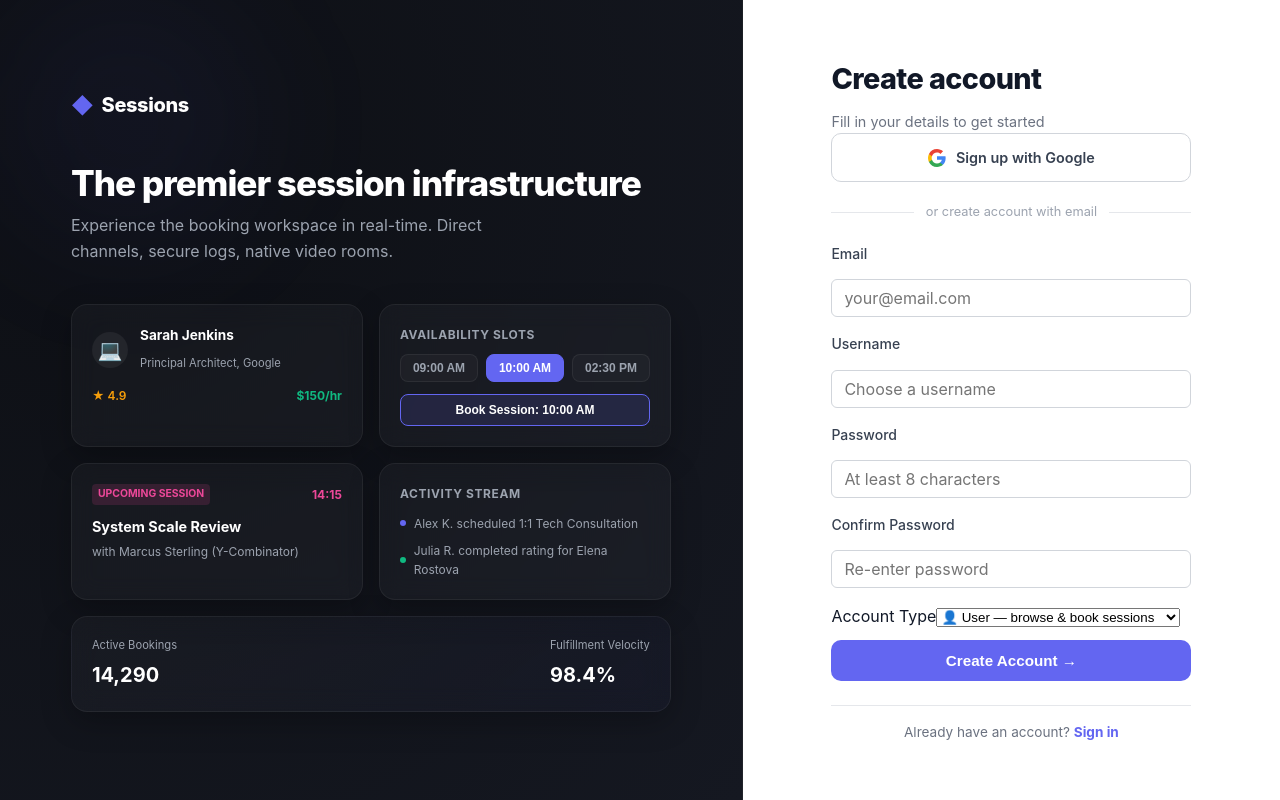
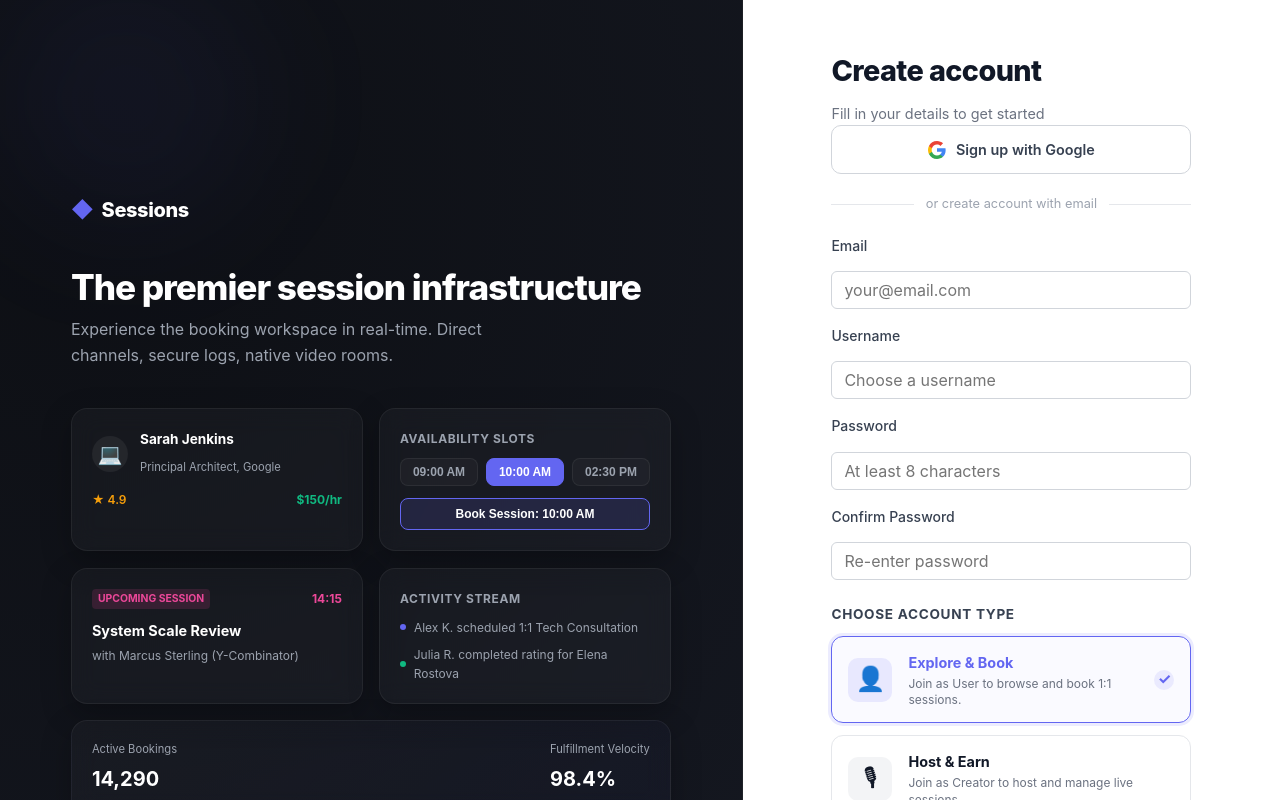
Before and after one commit to vedant-hirani/session-management-front, a React (Vite) app: page /register in a window 1280 px wide. Shown: the top 800 px of the page. Built offline with nearby package versions, Linux system fonts and the light colour scheme; no server answers.

Commit message:
design: replace account type dropdown selector with premium selection cards during signup

```diff
--- a/src/features/auth/pages/LoginPage.css
+++ b/src/features/auth/pages/LoginPage.css
@@ -405,6 +405,109 @@
   text-decoration: none;
 }
 
+/* Custom Role Selection Cards */
+.role-select-wrapper {
+  margin: 24px 0;
+}
+
+.role-select-label {
+  display: block;
+  font-size: 0.85rem;
+  font-weight: 700;
+  color: #374151;
+  margin-bottom: 10px;
+  text-transform: uppercase;
+  letter-spacing: 0.05em;
+}
+
+.role-cards-container {
+  display: flex;
+  flex-direction: column;
+  gap: 12px;
+}
+
+.role-card-v2 {
+  display: flex;
+  align-items: center;
+  gap: 16px;
+  padding: 14px 16px;
+  border: 1.5px solid #e5e7eb;
+  border-radius: 12px;
+  cursor: pointer;
+  position: relative;
+  transition: all 0.2s cubic-bezier(0.4, 0, 0.2, 1);
+  background: #ffffff;
+  box-sizing: border-box;
+}
+
+.role-card-v2:hover {
+  border-color: #6366f1;
+  background: rgba(99, 102, 241, 0.01);
+  transform: translateY(-1px);
+}
+
+.role-card-v2.active {
+  border-color: #6366f1;
+  background: rgba(99, 102, 241, 0.03);
+  box-shadow: 0 0 0 3px rgba(99, 102, 241, 0.12);
+}
+
+.role-card-icon-v2 {
+  font-size: 1.5rem;
+  width: 44px;
+  height: 44px;
+  background: #f3f4f6;
+  border-radius: 10px;
+  display: flex;
+  align-items: center;
+  justify-content: center;
+  transition: all 0.2s ease;
+  flex-shrink: 0;
+}
+
+.role-card-v2.active .role-card-icon-v2 {
+  background: rgba(99, 102, 241, 0.12);
+  color: #6366f1;
+}
+
+.role-card-info-v2 {
+  flex: 1;
+  text-align: left;
+}
+
+.role-card-title-v2 {
+  display: block;
+  font-size: 0.9rem;
+  font-weight: 700;
+  color: #111827;
+  margin-bottom: 2px;
+}
+
+.role-card-description-v2 {
+  font-size: 0.75rem;
+  color: #6b7280;
+  margin: 0;
+  line-height: 1.35;
+}
+
+.role-card-v2.active .role-card-title-v2 {
+  color: #6366f1;
+}
+
+.role-card-checkmark {
+  font-size: 0.95rem;
+  font-weight: 700;
+  color: #6366f1;
+  background: rgba(99, 102, 241, 0.1);
+  width: 20px;
+  height: 20px;
+  border-radius: 50%;
+  display: flex;
+  align-items: center;
+  justify-content: center;
+  flex-shrink: 0;
+}
+
 /* Tablet & Mobile Media Queries */
 @media (max-width: 1024px) {
   .auth-page {
--- a/src/features/auth/pages/RegisterPage.jsx
+++ b/src/features/auth/pages/RegisterPage.jsx
@@ -196,11 +196,32 @@ export default function RegisterPage() {
             <Input label="Confirm Password" type="password" name="password2" value={formData.password2} onChange={handleChange} error={formErrors.password2} placeholder="Re-enter password" disabled={isLoading} autoComplete="new-password" />
 
             <div className="role-select-wrapper">
-              <label htmlFor="role">Account Type</label>
-              <select id="role" name="role" value={formData.role} onChange={handleChange} disabled={isLoading} className="role-select">
-                <option value="user">👤 User — browse &amp; book sessions</option>
-                <option value="creator">🎙 Creator — host &amp; manage sessions</option>
-              </select>
+              <label className="role-select-label">Choose Account Type</label>
+              <div className="role-cards-container">
+                <div
+                  className={`role-card-v2 ${formData.role === 'user' ? 'active' : ''}`}
+                  onClick={() => !isLoading && setFormData((prev) => ({ ...prev, role: 'user' }))}
+                >
+                  <div className="role-card-icon-v2">👤</div>
+                  <div className="role-card-info-v2">
+                    <span className="role-card-title-v2">Explore &amp; Book</span>
+                    <p className="role-card-description-v2">Join as User to browse and book 1:1 sessions.</p>
+                  </div>
+                  {formData.role === 'user' && <span className="role-card-checkmark">✓</span>}
+                </div>
+
+                <div
+                  className={`role-card-v2 ${formData.role === 'creator' ? 'active' : ''}`}
+                  onClick={() => !isLoading && setFormData((prev) => ({ ...prev, role: 'creator' }))}
+                >
+                  <div className="role-card-icon-v2">🎙</div>
+                  <div className="role-card-info-v2">
+                    <span className="role-card-title-v2">Host &amp; Earn</span>
+                    <p className="role-card-description-v2">Join as Creator to host and manage live sessions.</p>
+                  </div>
+                  {formData.role === 'creator' && <span className="role-card-checkmark">✓</span>}
+                </div>
+              </div>
             </div>
 
             <button type="submit" className="auth-submit-btn" disabled={isLoading}>
```
